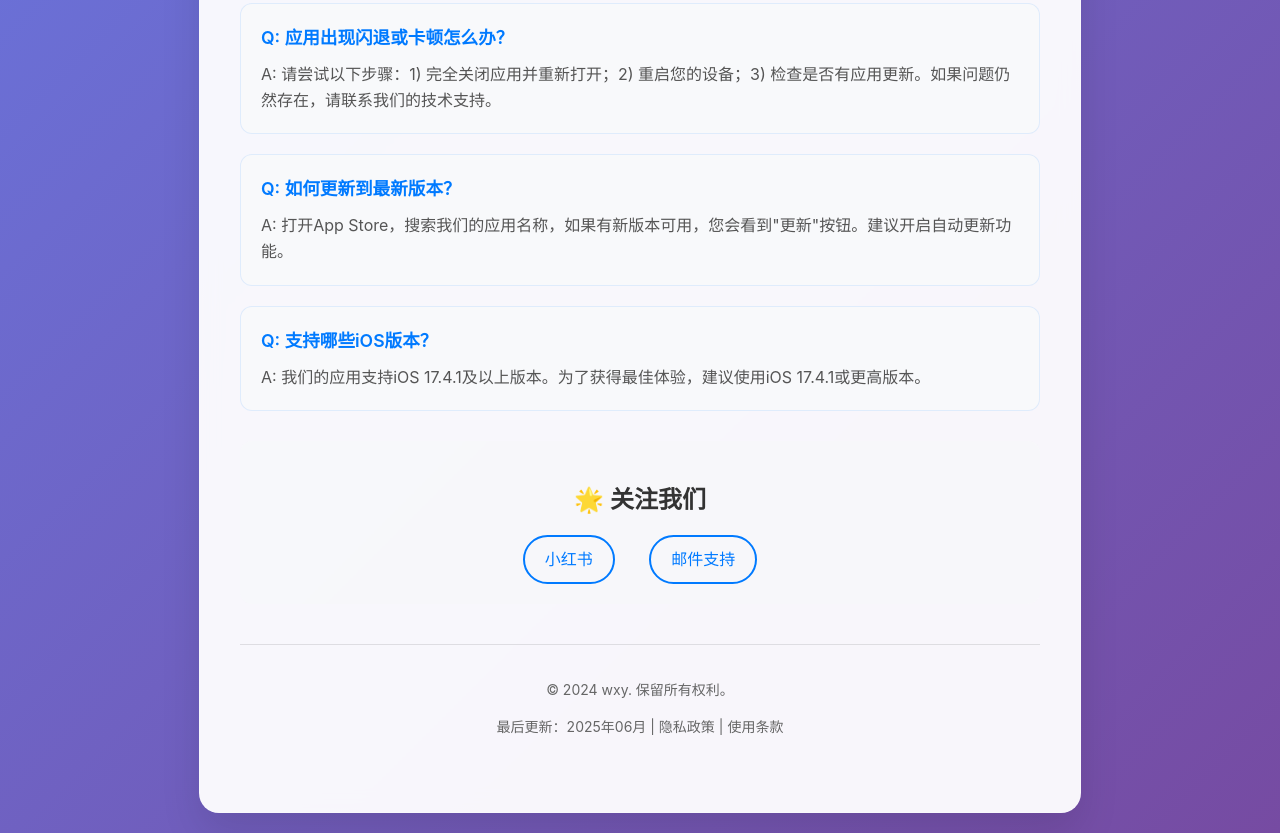
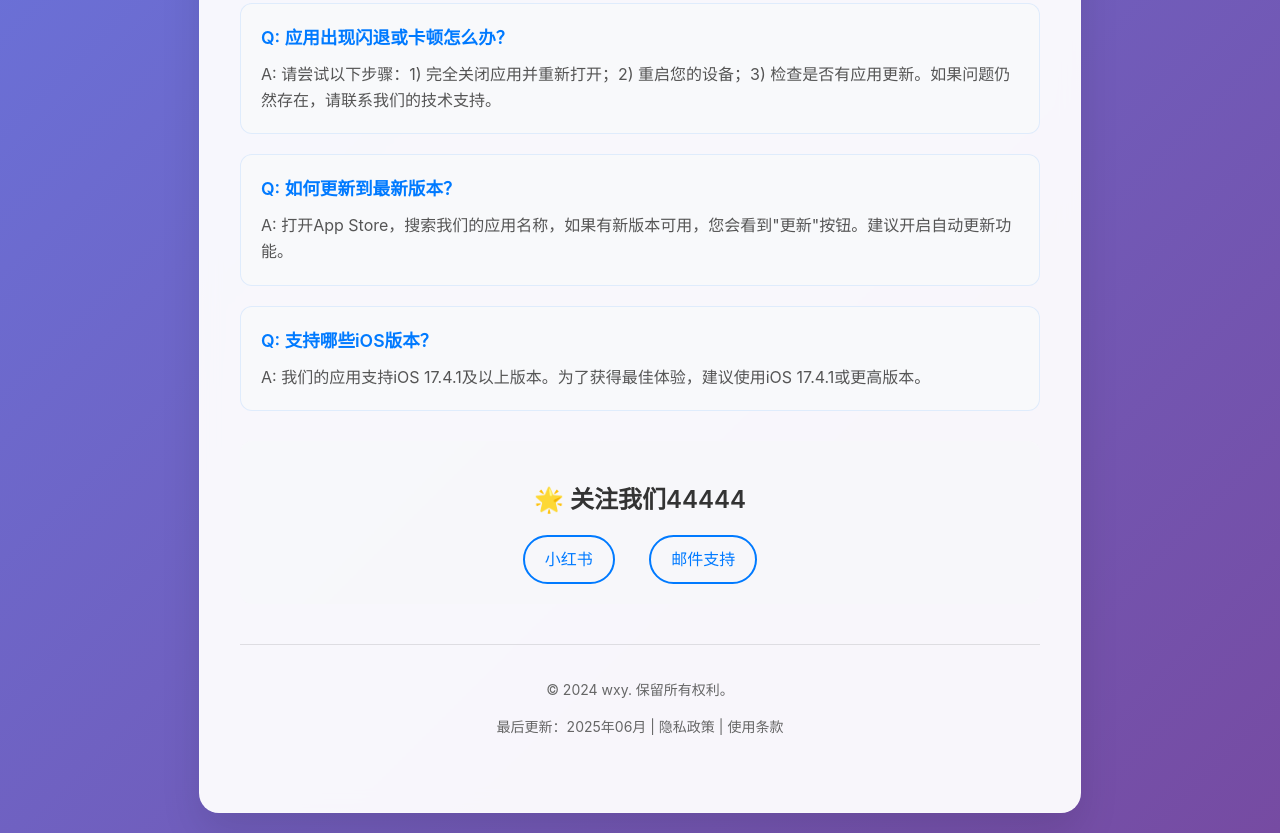
Before and after one commit to wuxinyu01/wxy.github.io, a plain HTML site: page index.html in a window 1280 px wide. Shown: the part 832-1665 px from the top of the page. Drawn offline with Linux system fonts and the light colour scheme.

Commit message:
Update index.html

```diff
--- a/index.html
+++ b/index.html
@@ -172,7 +172,7 @@
 
 
         <div class="social-links">
-            <h2>🌟 关注我们</h2>
+            <h2>🌟 关注我们44444</h2>
             <a href="https://www.xiaohongsmjjjjjjjjjhu.com" target="_blank">小红书</a>
             <a href="mailto:15995065135@163.com">邮件支持</a>
         </div>
```
